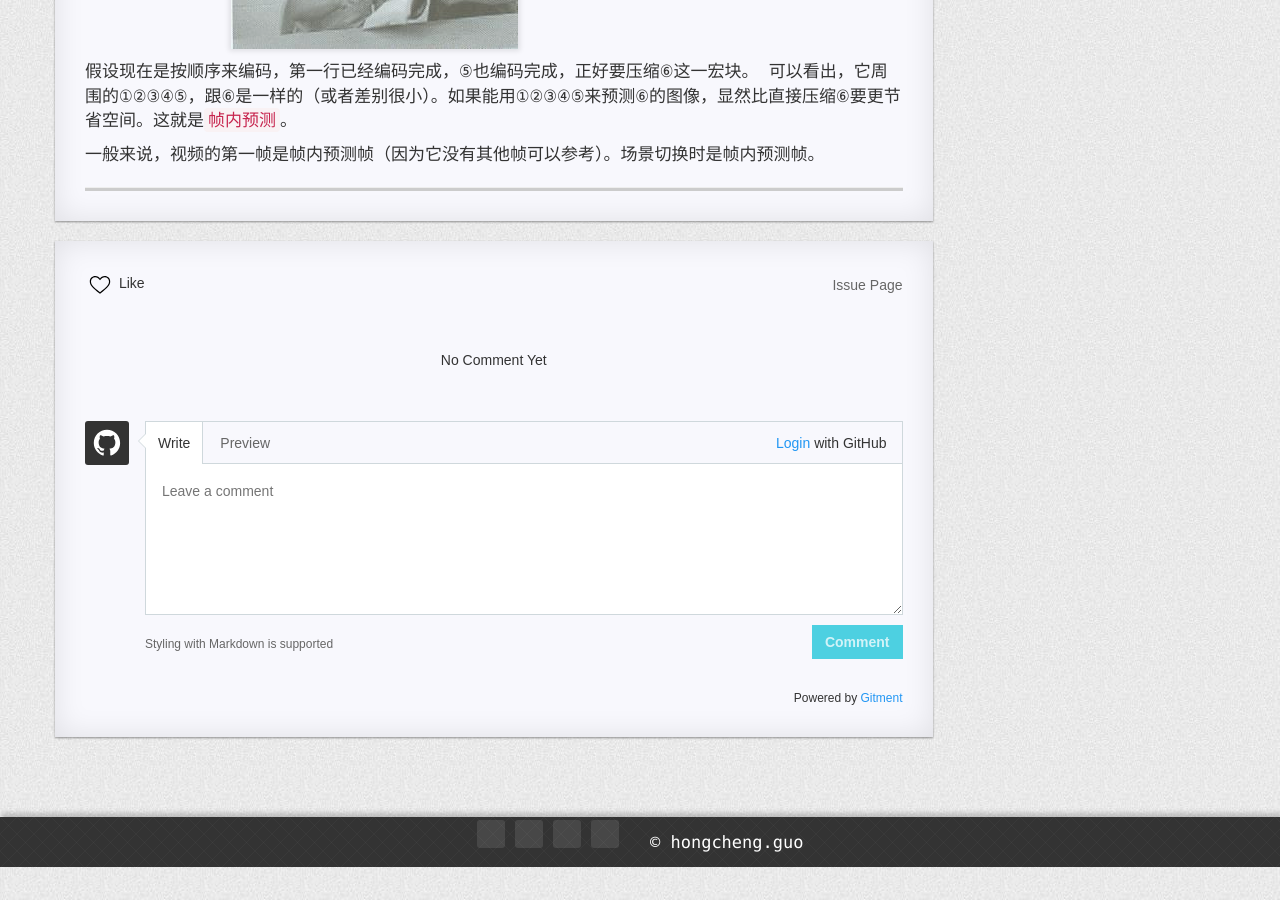
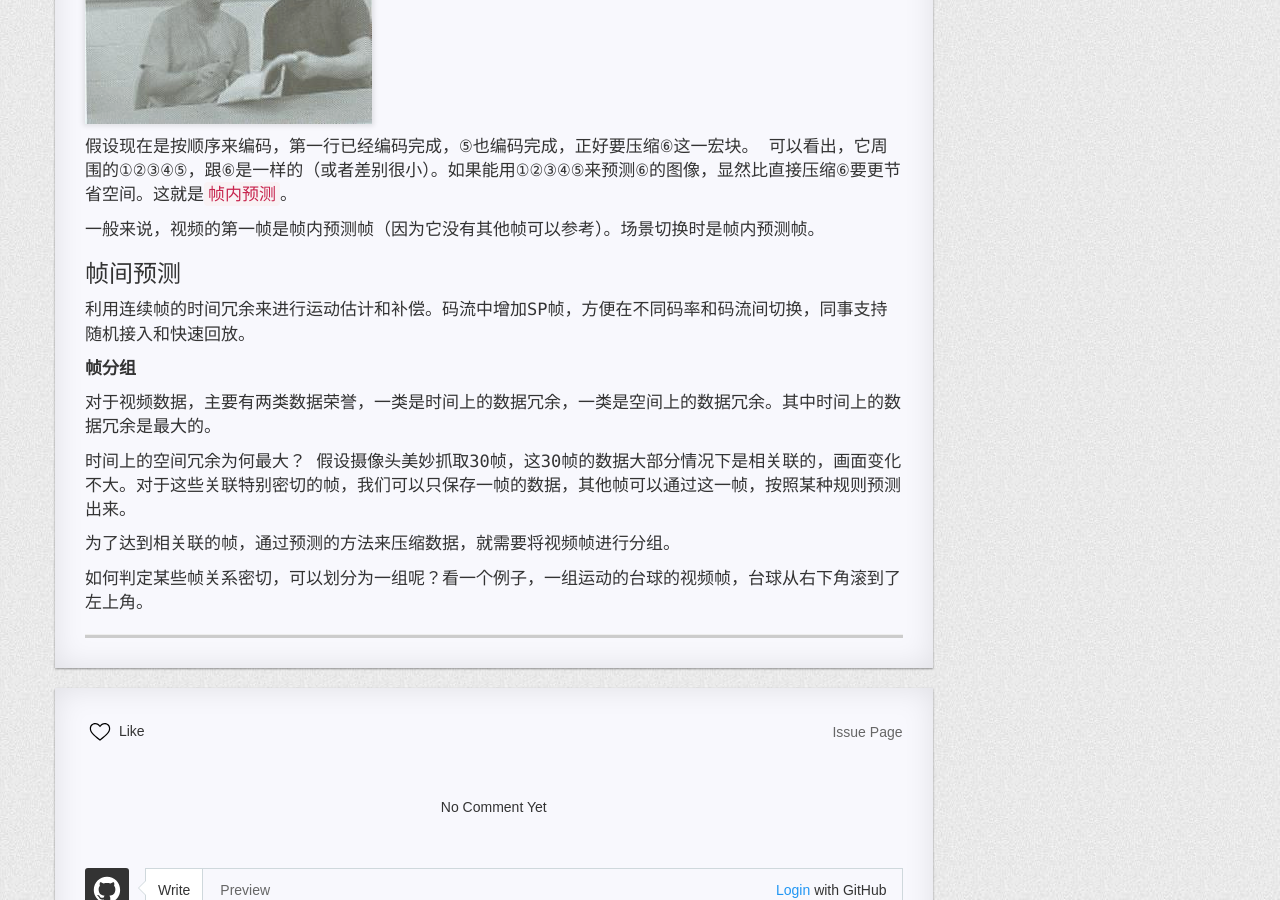
Before and after one commit to FrankdeBoers/blog, a Jekyll site: the page built from _posts/2019-08-13-H.264解析-草稿（二）.md, in a window 1280 px wide and 900 px high, scrolled down 8040 px. Built offline with Jekyll 4.4.1, drawn with Linux system fonts in a browser that asks for light colours; nearby versions of some CDN libraries; a style sheet for code colours, icons or effects is not loaded.

Commit message:
Update 2019-08-13-H.264解析-草稿（二）.md

````diff
--- a/_posts/2019-08-13-H.264解析-草稿（二）.md
+++ b/_posts/2019-08-13-H.264解析-草稿（二）.md
@@ -95,22 +95,41 @@ H264对比较平坦的图像使用 16X16 大小的宏块。但为了更高的压
 所以基于一些研究，可以将一副图像中，人眼不敏感的数据去除，这样就提出了帧内预测技术。
 ```
 H.264的帧内压缩和JPEG很相似。一副图像被划分好宏块后，对每个宏块可以进行9种模式的预测，找出与原图最接近的一种预测模式。
+
 ![](https://raw.githubusercontent.com/FrankdeBoers/blog/master/static/img/%E5%9B%BE%E7%89%878.jpeg)
 
 下面这幅图是对整幅图中的每个宏块进行预测的过程，每个宏块都会记录下最适用的预测模式：
+
 ![](https://raw.githubusercontent.com/FrankdeBoers/blog/master/static/img/%E5%9B%BE%E7%89%879.jpeg)
 
 帧内预测后的图像和原始图像对比如下：
+
 ![](https://raw.githubusercontent.com/FrankdeBoers/blog/master/static/img/%E5%9B%BE%E7%89%8710.jpeg)
 
 然后，将原始图像与预测图像相减得到差值：
+
 ![](https://raw.githubusercontent.com/FrankdeBoers/blog/master/static/img/%E5%9B%BE%E7%89%8711.jpeg)
 
 最后，将我们的预测模式、差值一起保存起来，这样就能在解码时得到恢复原图了。
 
 帧内压缩类似于图片压缩，跟前一帧和后一帧无关，而是由当前帧中，已编码的部分来推测当前待编码的这一部分数据是什么。
+
 ![](https://raw.githubusercontent.com/FrankdeBoers/blog/master/static/img/H2641.png)
 
 假设现在是按顺序来编码，第一行已经编码完成，⑤也编码完成，正好要压缩⑥这一宏块。 可以看出，它周围的①②③④⑤，跟⑥是一样的（或者差别很小）。如果能用①②③④⑤来预测⑥的图像，显然比直接压缩⑥要更节省空间。这就是`帧内预测`。
 
 一般来说，视频的第一帧是帧内预测帧（因为它没有其他帧可以参考）。场景切换时是帧内预测帧。
+
+
+### 帧间预测
+利用连续帧的时间冗余来进行运动估计和补偿。码流中增加SP帧，方便在不同码率和码流间切换，同事支持随机接入和快速回放。
+
+**帧分组**
+
+对于视频数据，主要有两类数据荣誉，一类是时间上的数据冗余，一类是空间上的数据冗余。其中时间上的数据冗余是最大的。
+
+时间上的空间冗余为何最大？  假设摄像头美妙抓取30帧，这30帧的数据大部分情况下是相关联的，画面变化不大。对于这些关联特别密切的帧，我们可以只保存一帧的数据，其他帧可以通过这一帧，按照某种规则预测出来。
+
+为了达到相关联的帧，通过预测的方法来压缩数据，就需要将视频帧进行分组。
+
+如何判定某些帧关系密切，可以划分为一组呢？看一个例子，一组运动的台球的视频帧，台球从右下角滚到了左上角。
````
